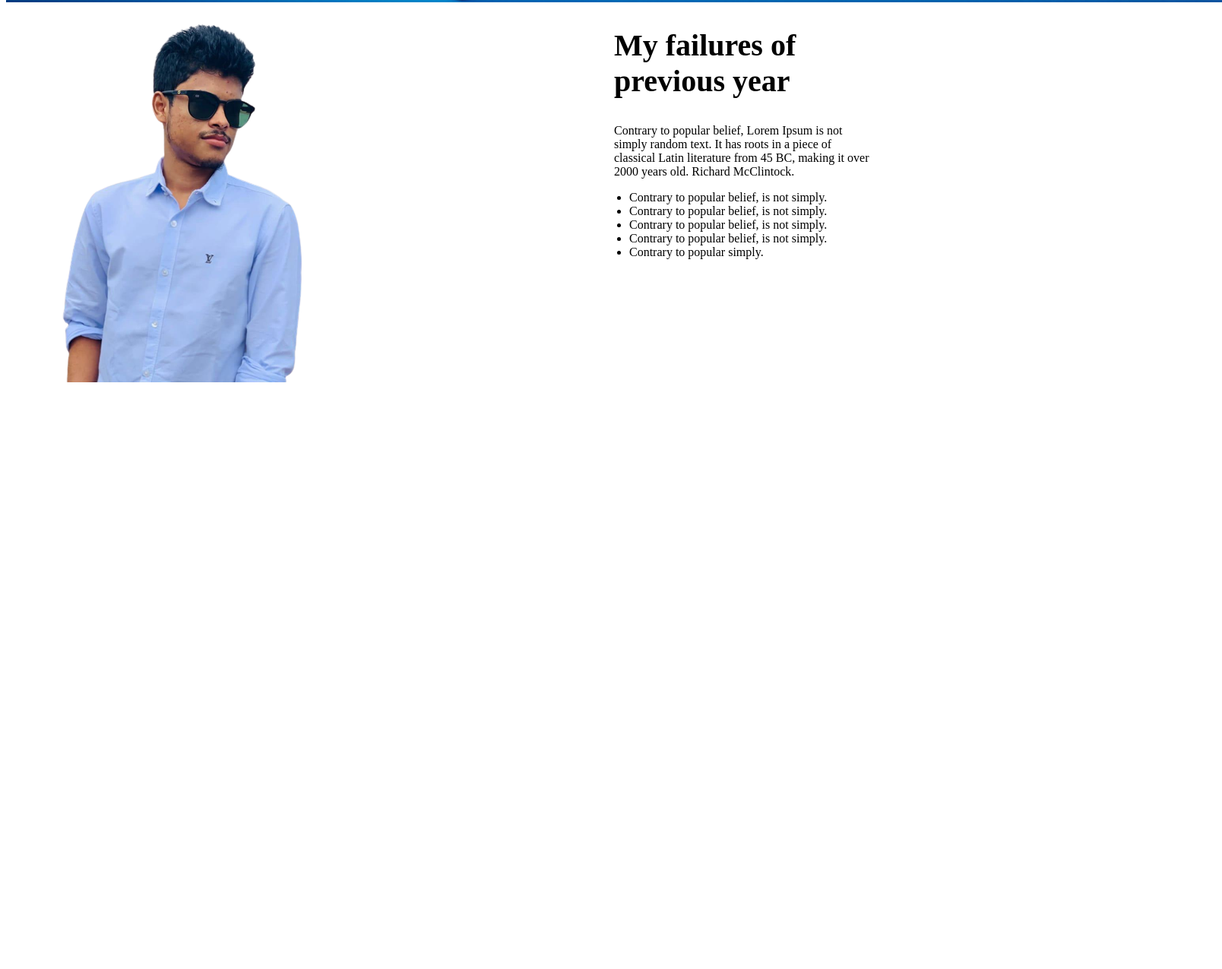
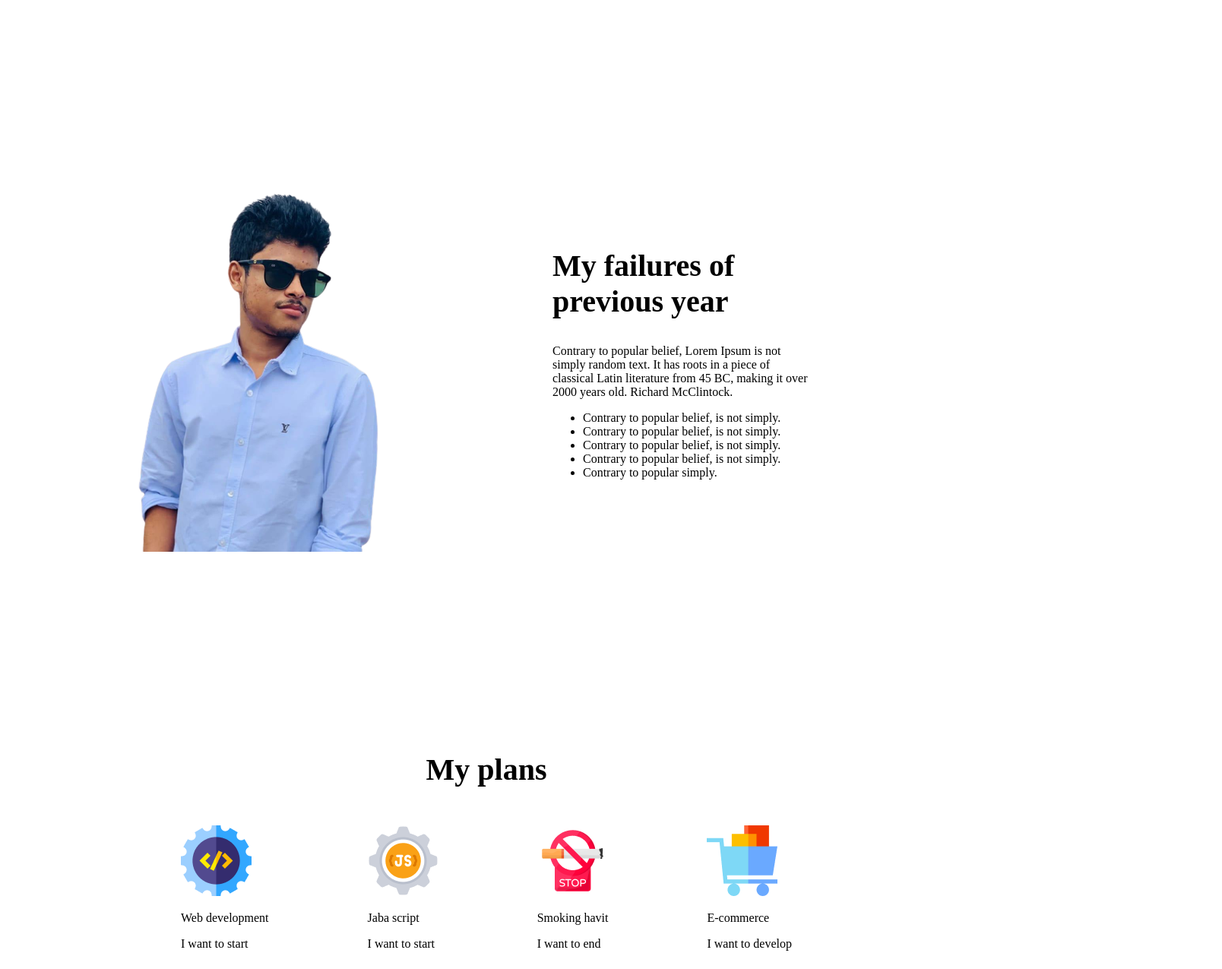
Before and after one commit to muttakinahmed2001/First-assignment, a plain HTML site: page index.html in a window 1280 px wide. Shown: the part 870-2145 px from the top of the page at 76% size, 1608 px wide, since content can reach past the window. Before the commit the page ends 1385 px from the top, so only its background shows below. Drawn offline with Linux system fonts and the light colour scheme.

Commit message:
plan section

```diff
--- a/index.html
+++ b/index.html
@@ -19,7 +19,7 @@
     </header>
     <main>
         <section class="first-section">
-            <div> <img  src="./images/muttakin.png" alt=""width: 569px;
+            <div class="images"> <img  src="./images/muttakin.png" alt=""width: 569px;
                 height: 723.3px;></div>  <div>
                 <h2 class="first-section-title">My failures of <br> previous year</h2>
                 <p class="first-section-description">Contrary to popular belief, Lorem Ipsum  is not<br>simply random text. It has roots in a piece of <br> classical Latin literature from 45 BC, making it over <br> 2000 years old. Richard McClintock.</p>
@@ -33,6 +33,26 @@
 
         </section>
     </main>
+    <section>
+ <h3 class="plan-title">My plans</h3>
+ <div class="skill"><div class="img"> <img src="images/icons/web.png" alt="">
+    <p class="skill-title">Web development</p>
+    <p class="skill-description">I want to start</p>
+ </div>
+ <div class="img"> <img src="images/icons/js.png" alt="">
+    <p class="skill-title">Jaba script</p>
+    <p class="skill-description">I want to start</p>
+ </div>
+ <div class="img"> <img src="images/icons/smoke.png" alt="">
+    <p class="skill-title">Smoking havit</p>
+    <p class="skill-description">I want to end</p>
+ </div>
+ <div class="img"> <img src="images/icons/ecom.png" alt="">
+    <p class="skill-title">E-commerce</p>
+    <p class="skill-description">I want to develop</p>
+
+ </div></div>
+    </section>
 
 </body>
 </html>
--- a/styles/assignment.css
+++ b/styles/assignment.css
@@ -2,23 +2,27 @@
 
 .banner {
     background-image: url(../images/banner/banner3.png);
-    width: 1600px;
+    width: 100%;
+    margin-top: 0px;
     height: 808px;
+    background-repeat: no-repeat;
 }
 
 .banner-title {
     font-weight: 700;
-    font-size: 65px;
-    text-align: left;
+    font-size: 50px;
+
     padding-left: 840px;
+    margin-top: 0;
     padding-top: 237px;
     color: #FFFFFF;
     font-family: ;
+
 }
 
 .banner-description {
     width: 494px;
-    height: 78px;
+    height: 50px;
     padding-left: 840px;
     margin-top: 24px;
     color: #FFFFFF;
@@ -33,30 +37,55 @@ button {
     font-weight: 600;
     font-size: 20px;
     color: #005FAC;
+    margin-bottom: 150px;
 
 }
 
 /* first section */
 .first-section {
     display: flex;
+    gap: 50px;
 
+}
+
+.images {
+    margin-top: 280px;
+    padding-left: 100px;
+    width: 569px;
+    height: 723.3px;
 }
 
 .first-section-title {
     font-weight: 700;
     font-size: 40px;
-    padding-left: 300px;
+
+    margin-top: 380px;
+}
+
+.first-section-description {
+    margin-top:
+    margin-bottom:
+
 }
 
 ul {
     width: 349px;
     height: 162px;
-    padding-left: 320px;
+
 }
 
- .first-section-description{
-    padding-left: 300px;
- }
- .images{
-    margin-top: 120px;
- }
+/* plan section */
+.plan-title {
+    text-align: center;
+    font-weight: 700;
+    font-size: 40px;
+    margin-bottom: 50px;
+
+}
+/* skill  */
+.skill{
+    display: flex;
+justify-content: space-between;
+ padding-left: 230px;
+ padding-right: 230px;
+}
```
